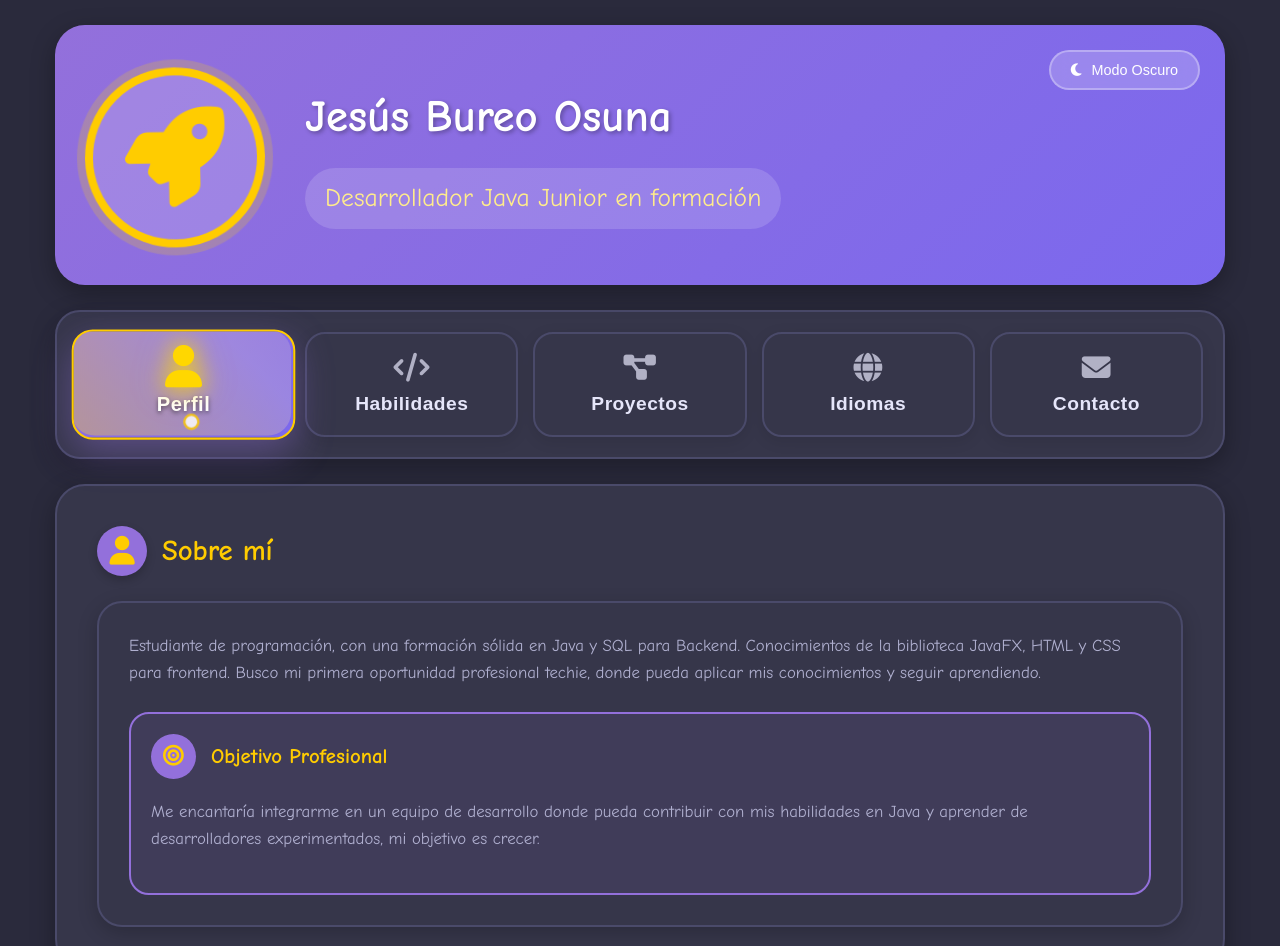
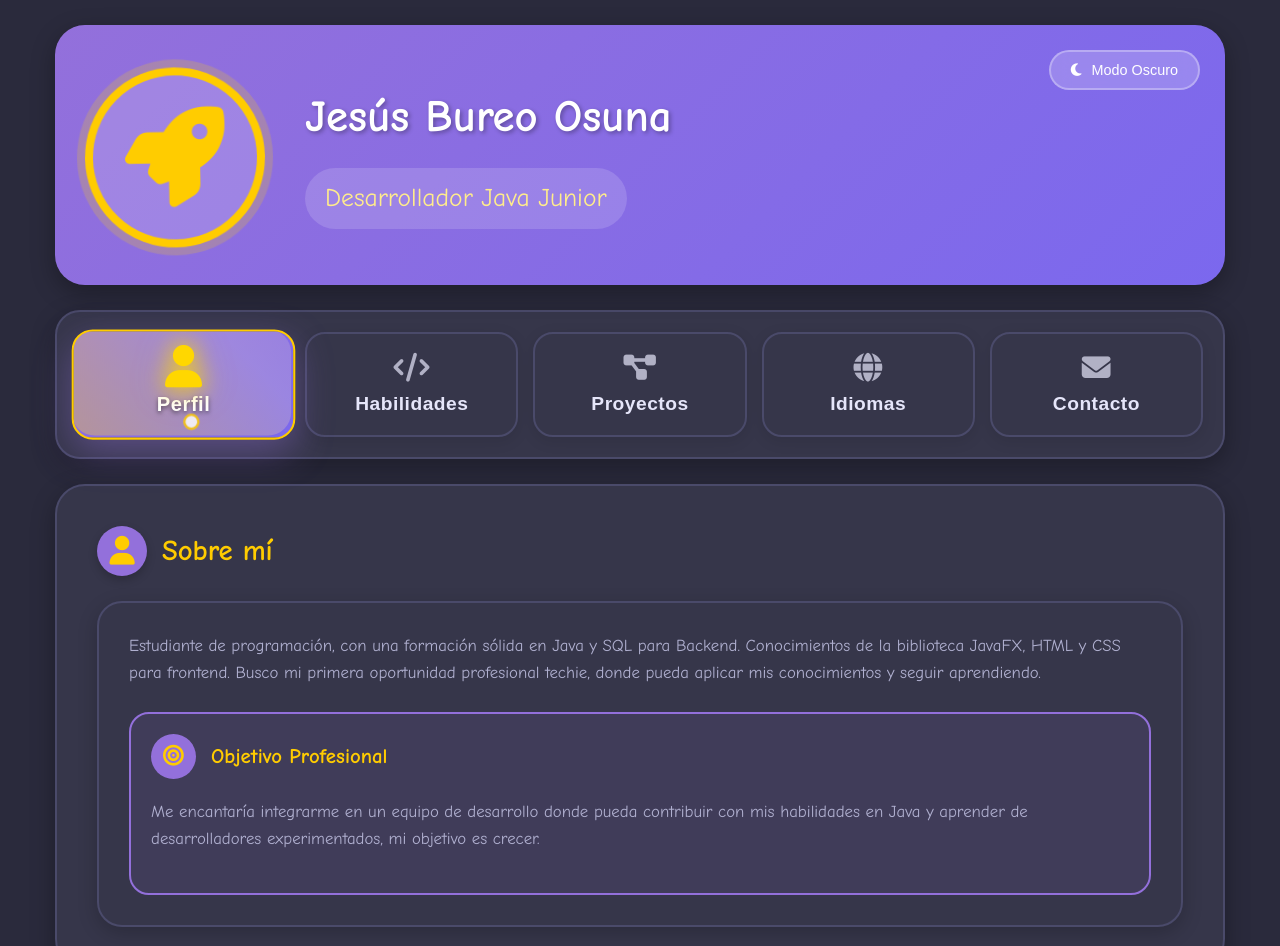
Before and after one commit to j3vre0/PersonalCV, a website: page index.html in a window 1280 px wide. Shown: the top 946 px of the page. Drawn offline with nearby package versions, Linux system fonts and the light colour scheme; a web font is replaced by a local one.

Commit message:
Ahora sí

```diff
--- a/index.html
+++ b/index.html
@@ -19,7 +19,7 @@
                 </div>
                 <div class="title-container">
                     <h1 class="name">Jesús Bureo Osuna</h1>
-                    <h2 class="subtitle">Desarrollador Java Junior en formación</h2>
+                    <h2 class="subtitle">Desarrollador Java Junior</h2>
                 </div>
             </div>
 
```
